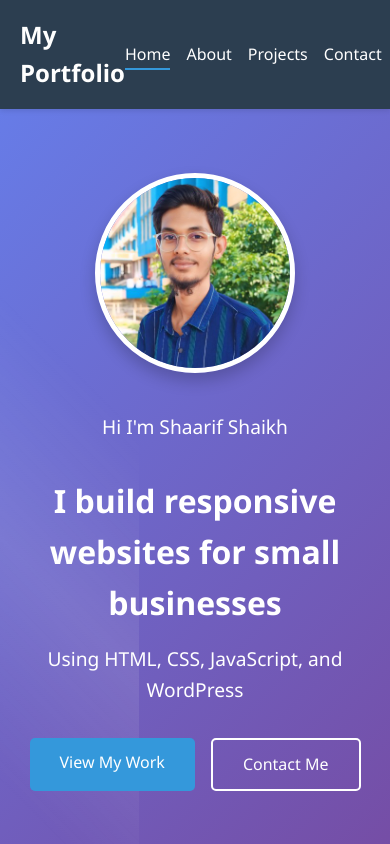
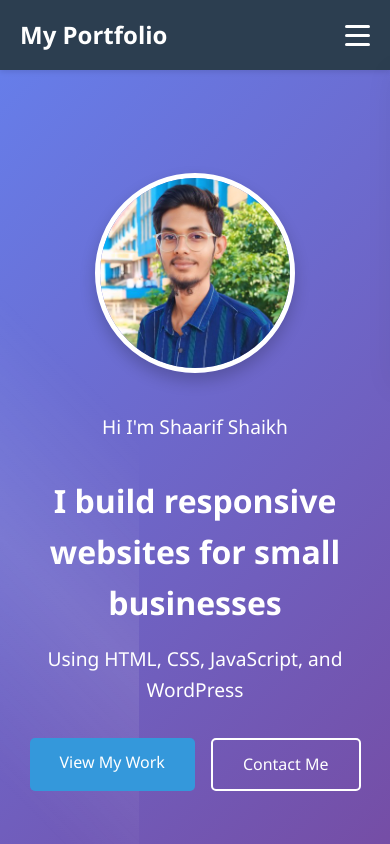
Before and after one commit to ShaarifShaikh25/my_Portfolio, a plain HTML site: page index.html in a window 390 px wide. Shown: the top 844 px of the page. Drawn offline with Linux system fonts and the light colour scheme.

Commit message:
add hamburger

```diff
--- a/css/style.css
+++ b/css/style.css
@@ -89,6 +89,35 @@ nav {
 .nav-links a:hover {
     color: #3498db;
     transform: translateY(-2px);
+}
+
+/* Hamburger Menu */
+.hamburger {
+    display: none;
+    flex-direction: column;
+    cursor: pointer;
+    z-index: 1001;
+}
+
+.hamburger span {
+    width: 25px;
+    height: 3px;
+    background-color: white;
+    margin: 3px 0;
+    transition: all 0.3s ease;
+    border-radius: 3px;
+}
+
+.hamburger.active span:nth-child(1) {
+    transform: rotate(45deg) translate(8px, 8px);
+}
+
+.hamburger.active span:nth-child(2) {
+    opacity: 0;
+}
+
+.hamburger.active span:nth-child(3) {
+    transform: rotate(-45deg) translate(8px, -8px);
 }
 
 /* Hero Section */
@@ -658,4 +687,40 @@ footer {
     .project-grid {
         grid-template-columns: 1fr;
     }
+
+    /* Hamburger Menu - Mobile */
+    .hamburger {
+        display: flex;
+    }
+
+    .nav-links {
+        position: fixed;
+        right: -100%;
+        top: 60px;
+        flex-direction: column;
+        background-color: #2c3e50;
+        width: 100%;
+        text-align: center;
+        transition: right 0.3s ease;
+        box-shadow: 0 10px 27px rgba(0, 0, 0, 0.05);
+        gap: 0;
+        padding: 2rem 0;
+    }
+
+    .nav-links.active {
+        right: 0;
+    }
+
+    .nav-links li {
+        padding: 1rem 0;
+        border-bottom: 1px solid rgba(255, 255, 255, 0.1);
+    }
+
+    .nav-links li:last-child {
+        border-bottom: none;
+    }
+
+    .nav-links a {
+        font-size: 1.2rem;
+    }
 }
--- a/index.html
+++ b/index.html
@@ -12,6 +12,11 @@
     <header>
         <nav>
             <div class="logo">My Portfolio</div>
+            <div class="hamburger">
+                <span></span>
+                <span></span>
+                <span></span>
+            </div>
             <ul class="nav-links">
                 <li><a href="#home">Home</a></li>
                 <li><a href="#about">About</a></li>
--- a/js/script.js
+++ b/js/script.js
@@ -1,3 +1,20 @@
+// Hamburger Menu Toggle
+const hamburger = document.querySelector('.hamburger');
+const navLinks = document.querySelector('.nav-links');
+
+hamburger.addEventListener('click', () => {
+    hamburger.classList.toggle('active');
+    navLinks.classList.toggle('active');
+});
+
+// Close menu when clicking on a link
+document.querySelectorAll('.nav-links a').forEach(link => {
+    link.addEventListener('click', () => {
+        hamburger.classList.remove('active');
+        navLinks.classList.remove('active');
+    });
+});
+
 // Smooth scrolling for navigation links
 document.querySelectorAll('a[href^="#"]').forEach(anchor => {
     anchor.addEventListener('click', function (e) {
```
